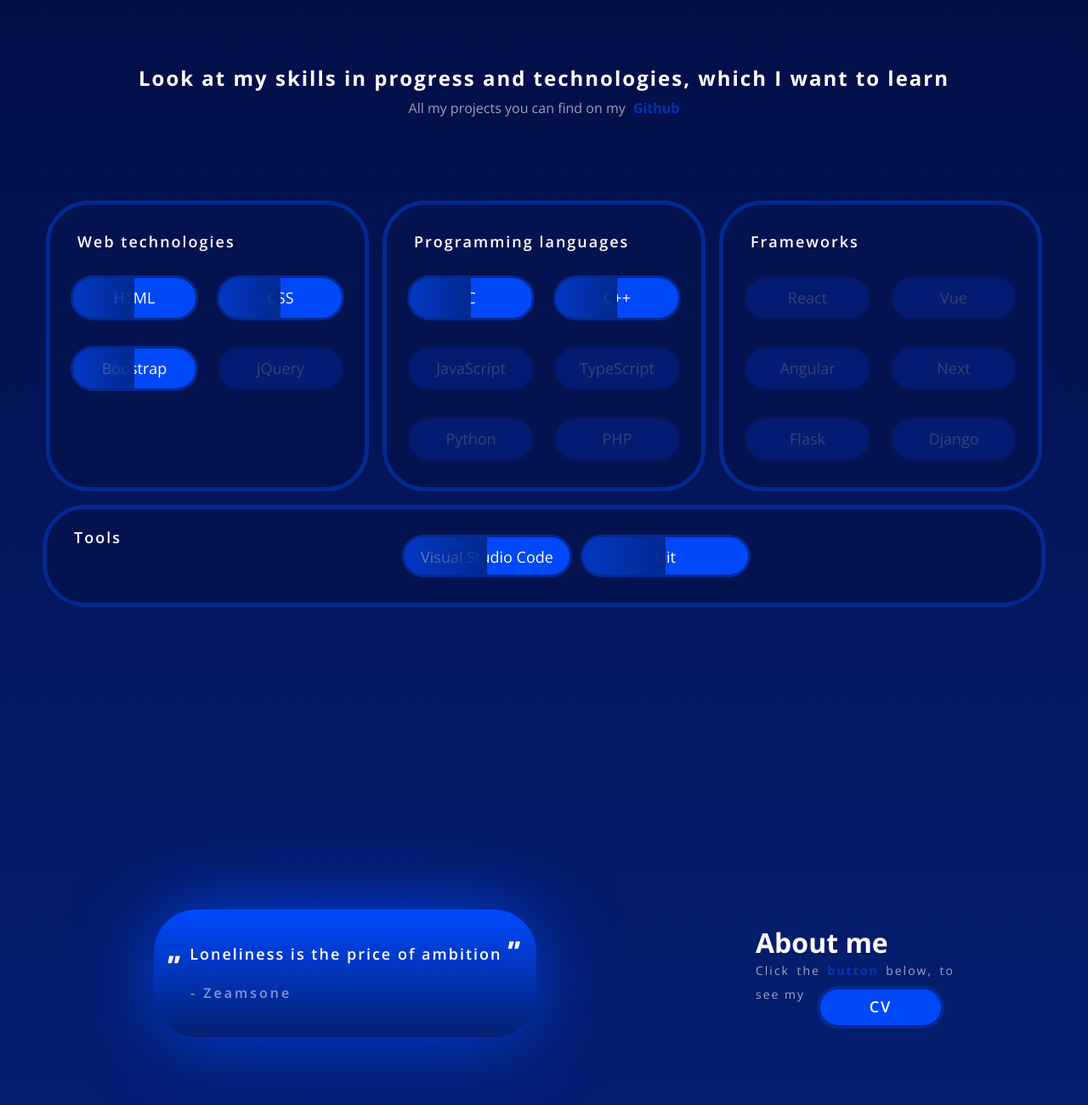
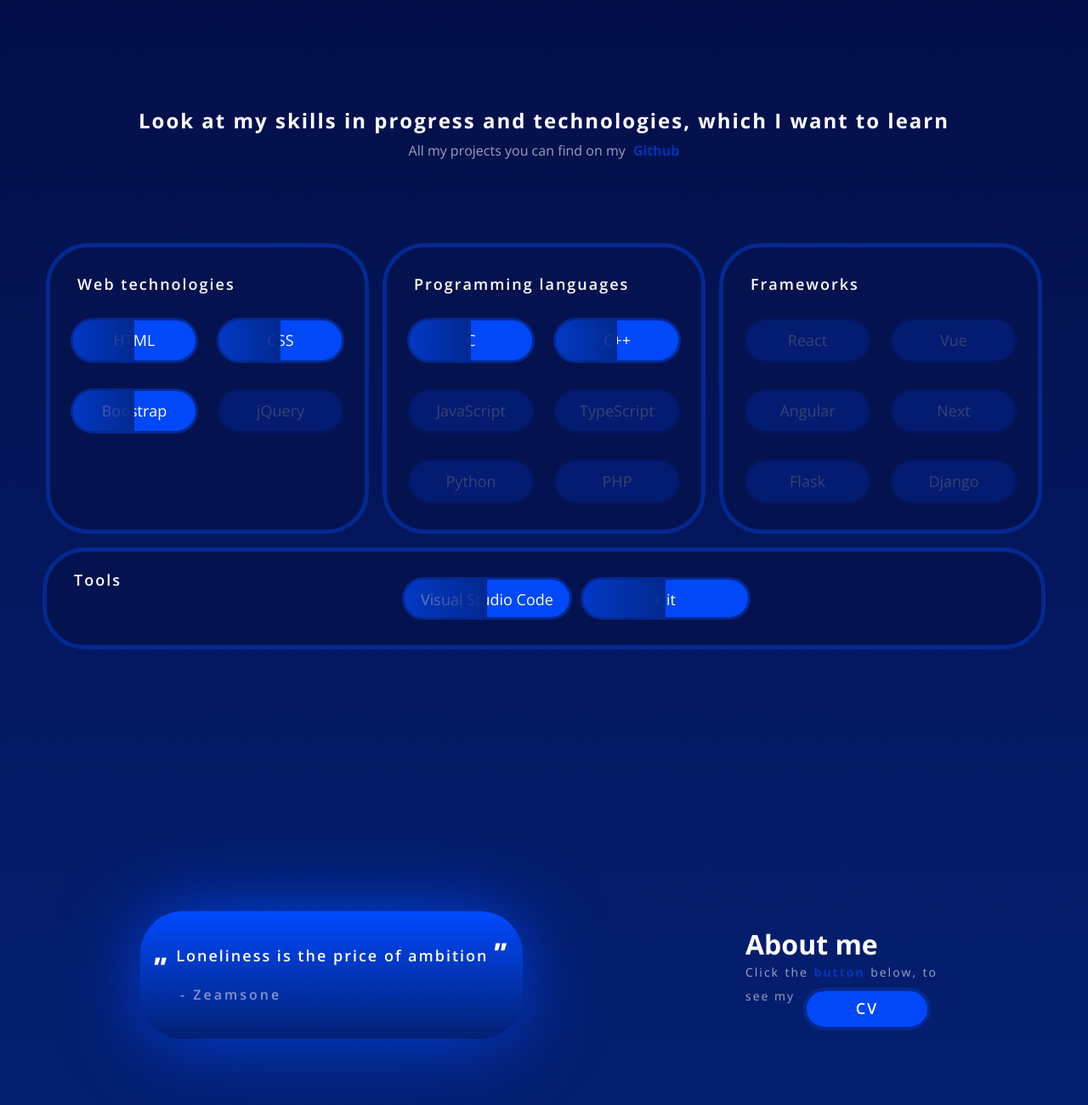
Before and after one commit to michsias/Portfolio, a plain HTML site: page home.html in a window 1280 px wide. Shown: the part 1120-2420 px from the top of the page at 85% size. Drawn offline with nearby package versions, Linux system fonts and the light colour scheme.

Commit message:
Repair last section in main

```diff
--- a/home.html
+++ b/home.html
@@ -106,7 +106,7 @@
 
                             <div class="row justify-content-around p-3" id="mainBox">
 
-                                <div class="col-xxl-8 col-xl-12 col-lg-12 my-4 p-3" id="leftDiv">
+                                <div class="col-xxl-8 col-xl-12 col-lg-12 my-5 p-3" id="leftDiv">
                                     <h2 id="junior"> Frontend <span> Developer </span> </h2>
 
                                     <p id="infoJunior">
@@ -276,9 +276,9 @@
 
                     <div class="container-fluid d-flex justify-content-center">
 
-                        <div class="row justify-content-around align-items-center" id="mainBox">
+                        <div class="row gy-5 justify-content-around align-items-center" id="mainBox">
 
-                            <div class="col-xxl-6 col-lg-12 g-3 m-5" id="end">
+                            <div class="col-xxl-6 col-lg-12 my-5" id="end">
                                 <a href="https://www.youtube.com/watch?v=wYzFjelicQI&pp=ygUVemVhbXNvbmUgY2VuYSBhbWJpY2pp" target="_blank">
                                     <p>
                                         <span>„</span> Loneliness is the price
@@ -288,7 +288,7 @@
                                 <p id="author"> - Zeamsone </p>
                             </div>
 
-                            <div class="col-xxl-6 col-lg-12 g-3 mx-3 my-5" id="pageTwo">
+                            <div class="col-xxl-6 col-lg-12 my-5" id="pageTwo">
 
                                 <h2 id="aboutMe">
                                     About me
--- a/main.css
+++ b/main.css
@@ -388,7 +388,7 @@ h1 > a:hover
 
 .sectionMargin
 {
-    margin-top: 75px;
+    margin-top: 100px;
     margin-bottom: 100px;
 }
 
@@ -925,7 +925,6 @@ Animacja ładowania
 
     width: 450px;
     height: 150px;
-    margin-bottom: 50px;
 
     font-size: 18px;
     font-weight: 600;
```
